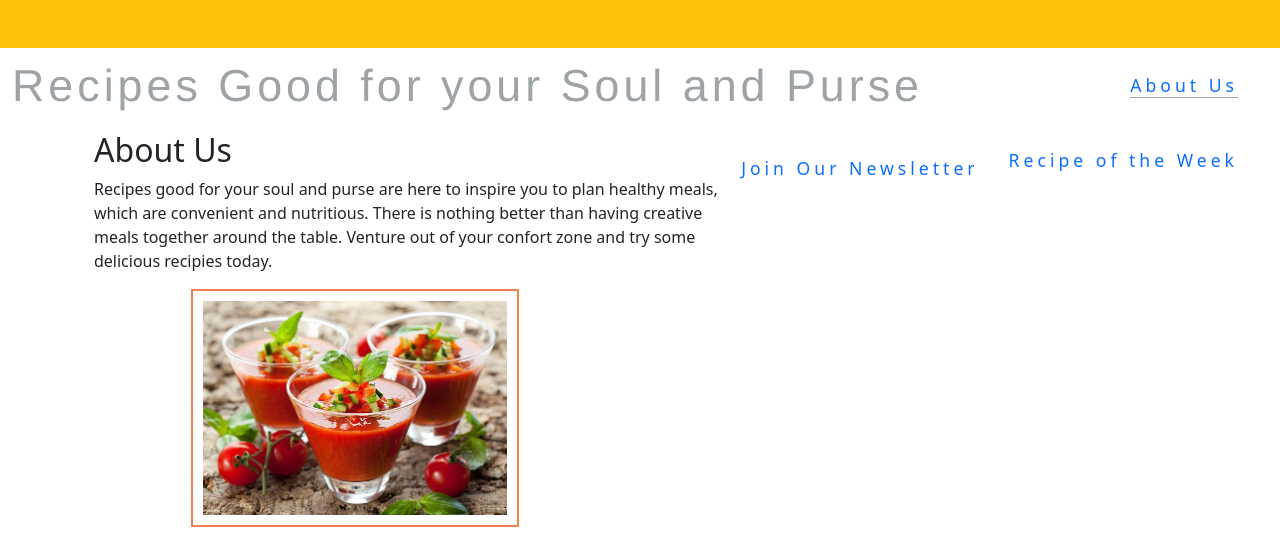
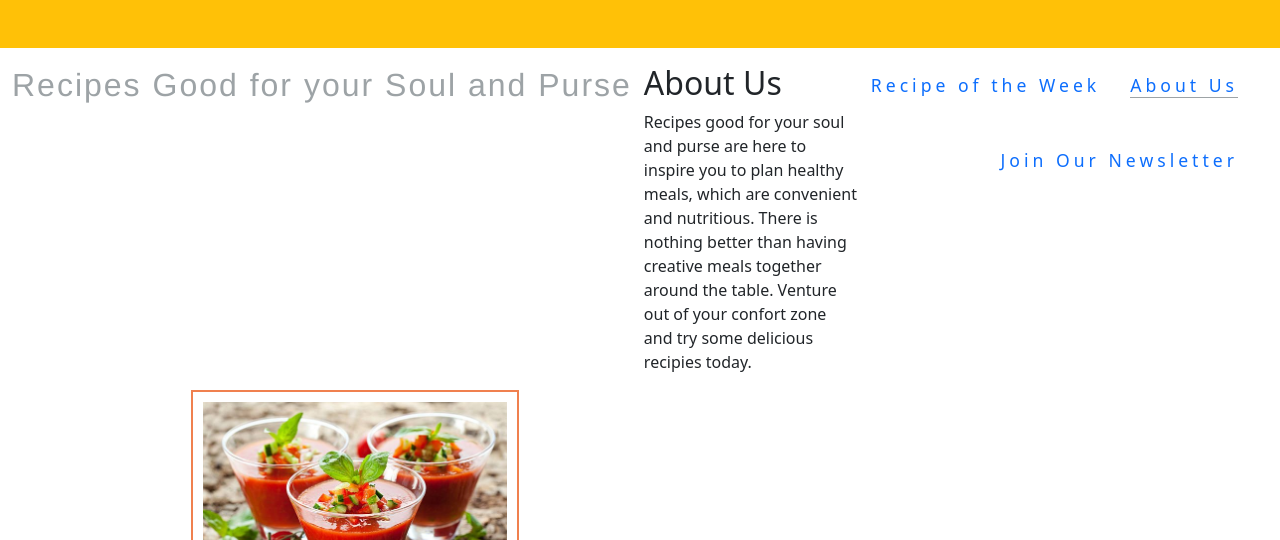
Before and after one commit to abb1273/Recipes-Good-for-Your-Soul-and-Purse, a plain HTML site: page index.html in a window 1280 px wide. Shown: the top 540 px of the page. Drawn offline with nearby package versions, Linux system fonts and the light colour scheme.

Commit message:
feat:added smaller letter spacing and smaller font size on h1 logo

```diff
--- a/assets/css/style.css
+++ b/assets/css/style.css
@@ -25,13 +25,13 @@ img {
 
 h1 {
     font-family: Helvetica, sans-serif;
-    letter-spacing: 4px;
+    letter-spacing: 2px;
     color:#9DA3A6;
 }
 
 #logo {
     float: left;
-    font-size: 280%;
+    font-size: 200%;
 }
 
 #menu {
```
